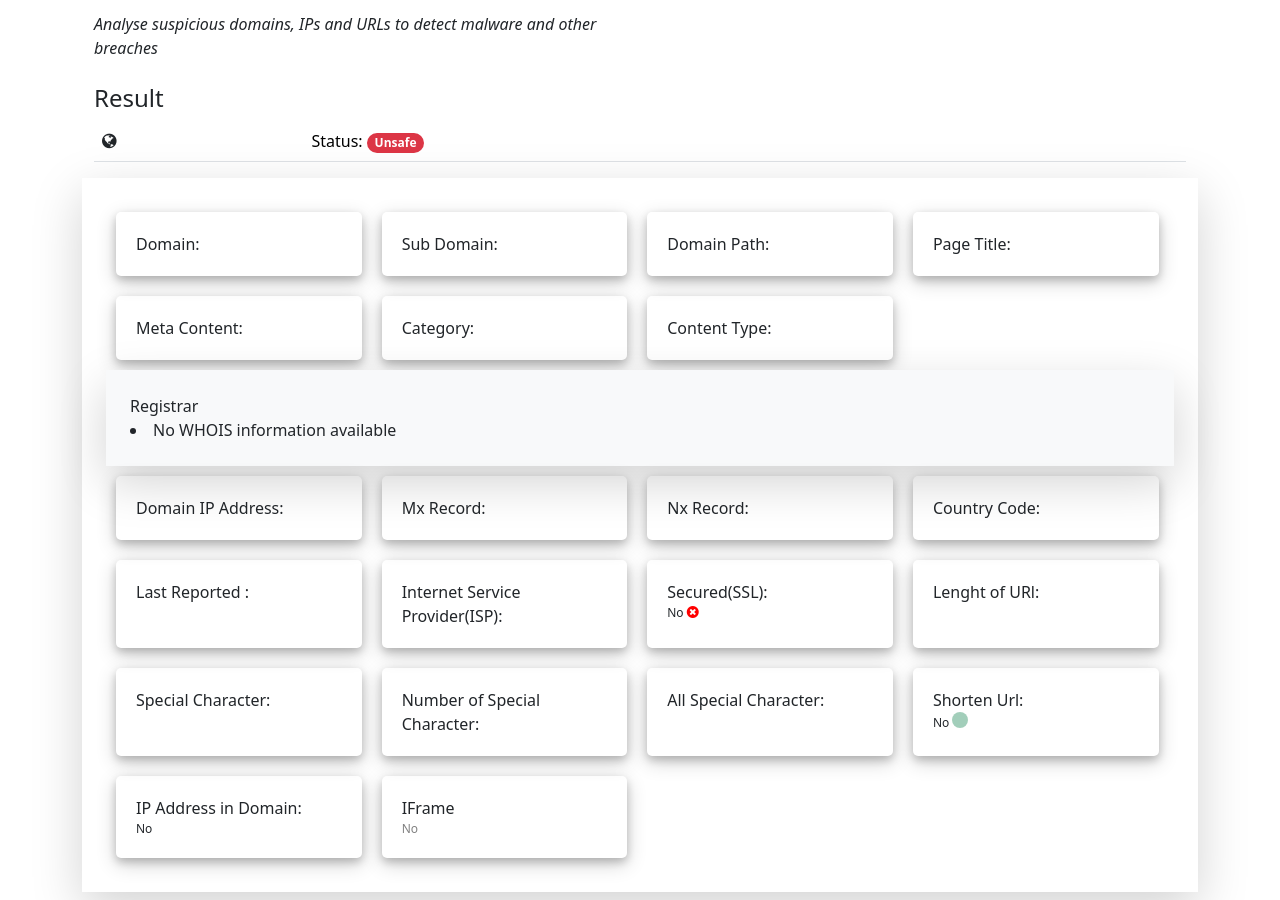
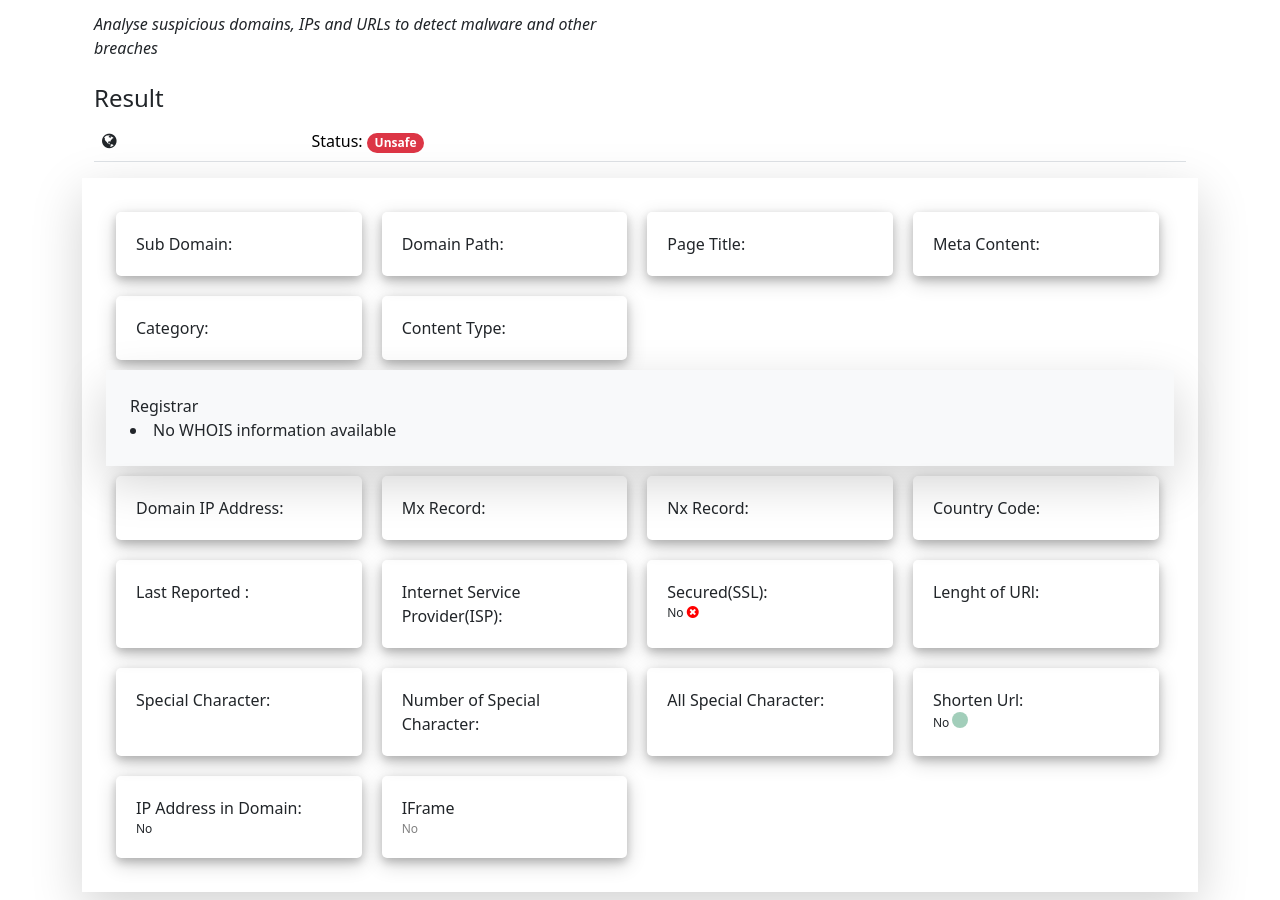
Before and after one commit to pchukwuemeka424/acelab, a Flask app: template templates/result.html in a window 1280 px wide. Shown: the part 261-1161 px from the top of the page. Run offline with Flask 3, Linux system fonts and the light colour scheme; the template is opened without the code that fills it, so the values that code supplies are empty; parts of the project's set-up code (start-up, migrations or seed data) failed here and were passed over.

Commit message:
Update result.html

```diff
--- a/templates/result.html
+++ b/templates/result.html
@@ -48,12 +48,6 @@
         <div class="row p-4 shadow-lg">
 
 
-                           <div class="box ">
-                            Domain:
-                            <div class="small text-dark">
-                                {{query}}
-                            </div>
-                           </div>
 
                            <div class="box ">
                         Sub Domain:
```
